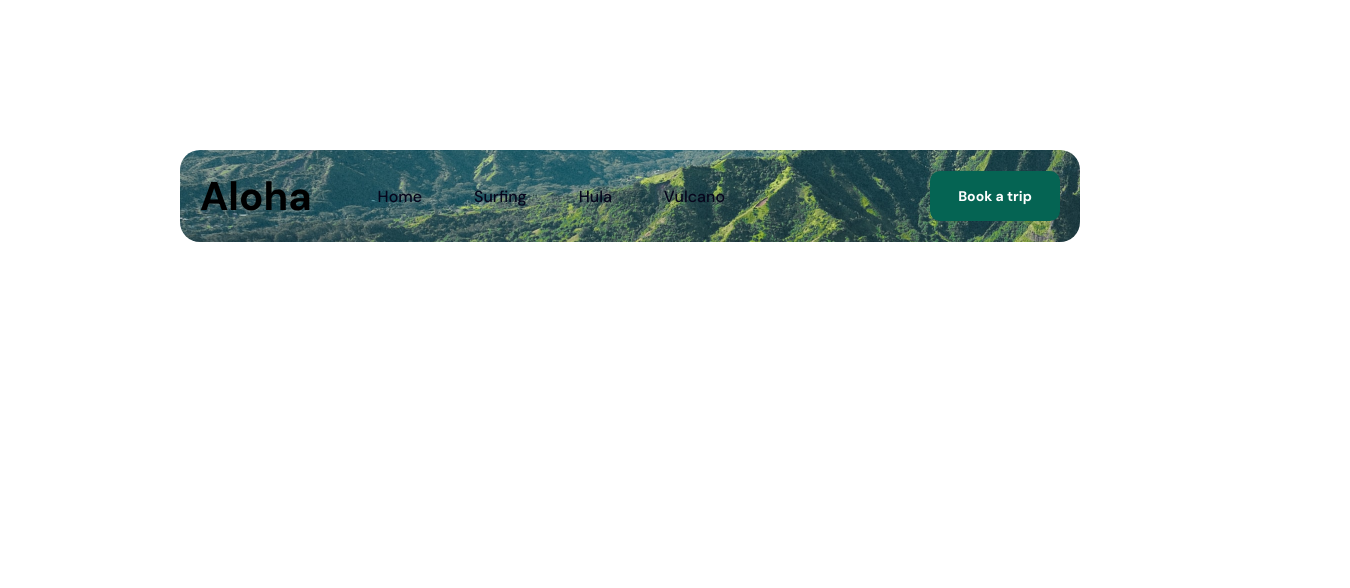
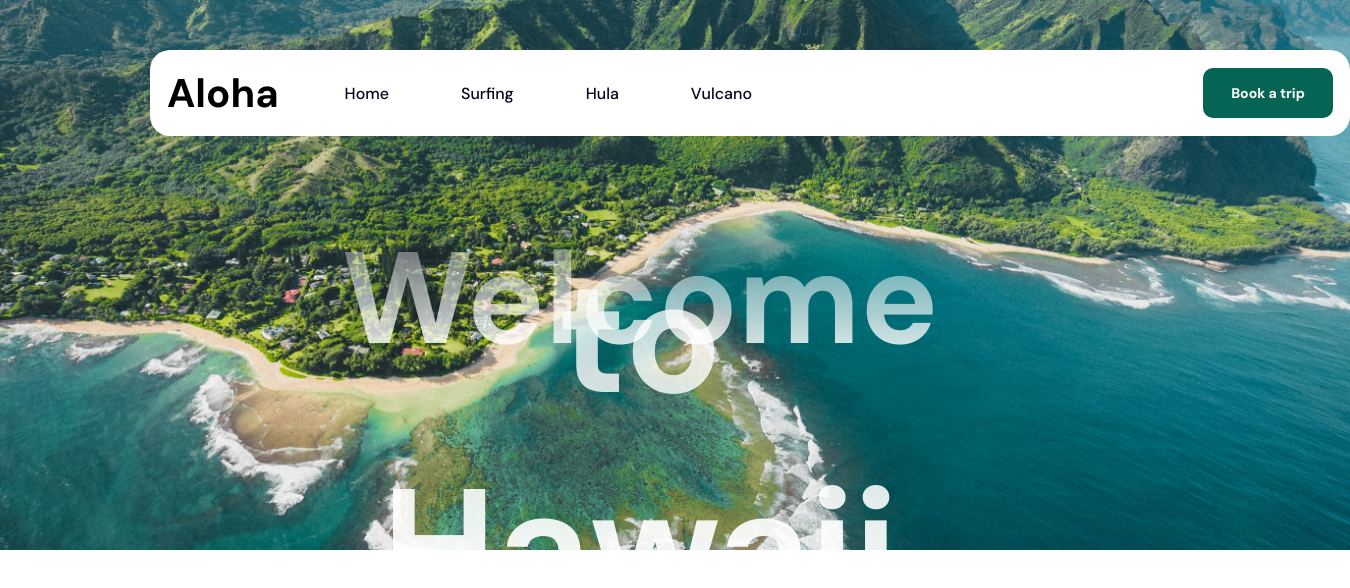
Before and after one commit to SoumyaSubhrajit/Peartree_Assignment, a React (Create React App) app: page / in a window 1280 px wide. Shown: the top 588 px of the page, 1350 px wide, since content can reach past the window. Built offline with nearby package versions, Linux system fonts and the light colour scheme.

Commit message:
Complete the navbar section.

```diff
--- a/src/components/Navbar.css
+++ b/src/components/Navbar.css
@@ -14,15 +14,26 @@
   background-position: center;
   top: -50px;
 } */
+
+body {
+  font-family: 'DM Sans', sans-serif;
+  margin: 0px;
+  padding: 0px;
+  background-image: url('../images/Image.png');
+  background-size: cover;
+  background-position: center;
+  background-repeat: no-repeat;
+  height: 500px;
+}
+
 .main-div {
+  background-color: #fff;
   margin-top: 50px;
   margin-right: 180px;
-  margin-left: 180px;
+  margin-left: 150px;
   border-radius: 20px;
-  padding: 20px;
-  width: 900px;
-  margin-top: 150px;
-  background-image: url('../images/Image.png');
+  padding: 12px;
+  width: 1200px;
 }
 
 /* .app__navbar-bg {
@@ -33,6 +44,7 @@
 } */
 
 .app__navbar {
+  padding: 5px;
   width: 100%;
   display: flex;
   justify-content: space-between;
@@ -50,7 +62,7 @@
   justify-content: start;
   align-items: start;
   list-style: none;
-  gap: 20px;
+  gap: 40px;
   /* justify-content: space-around; */
   li {
     /* background-color: aqua; */
@@ -84,9 +96,54 @@ a {
   height: 50px;
   padding: 0px 24px 0px 24px;
   border: none; /* Add this line */
+  cursor: pointer;
+}
+.btn:hover {
+  background-color: rgb(6, 116, 96);
+  transition: 0.5s;
+  box-shadow: 0px 4px 8px rgba(0, 0, 0, 0.2); /* Add a subtle box shadow on hover */
+  transform: scale(0.9); /* Shrink the button size to 90% on hover */
 }
 
 .brand-name {
   font-size: 40px;
   font-weight: 600;
 }
+
+.app__tag-line1 {
+  color: #fff;
+  text-align: center;
+  position: absolute;
+  top: 50%;
+  left: 50%;
+  transform: translate(-50%, -110%);
+  font-size: 130px;
+  background-clip: text;
+  -webkit-background-clip: text;
+  color: transparent;
+  background-image: linear-gradient(
+    to bottom,
+    rgba(255, 255, 255, 0.2),
+    rgb(255, 255, 255)
+  );
+  font-weight: 800;
+}
+
+.app__tag-line2 {
+  color: #fff;
+  text-align: center;
+  position: absolute;
+  top: 50%;
+  left: 50%;
+  transform: translate(-50%, -40%);
+  font-size: 160px;
+  background-clip: text;
+  -webkit-background-clip: text;
+  color: transparent;
+  background-image: linear-gradient(
+    to bottom,
+    rgba(255, 255, 255, 0.7),
+    rgb(255, 255, 255)
+  );
+  font-weight: 800;
+}
--- a/src/components/Navbar.jsx
+++ b/src/components/Navbar.jsx
@@ -26,6 +26,8 @@ function Navbar() {
           </div>
         </nav>
       </div>
+      <p className='app__tag-line1'>Welcome</p>
+      <p className='app__tag-line2'>to Hawaii </p>
     </>
   );
 }
```
